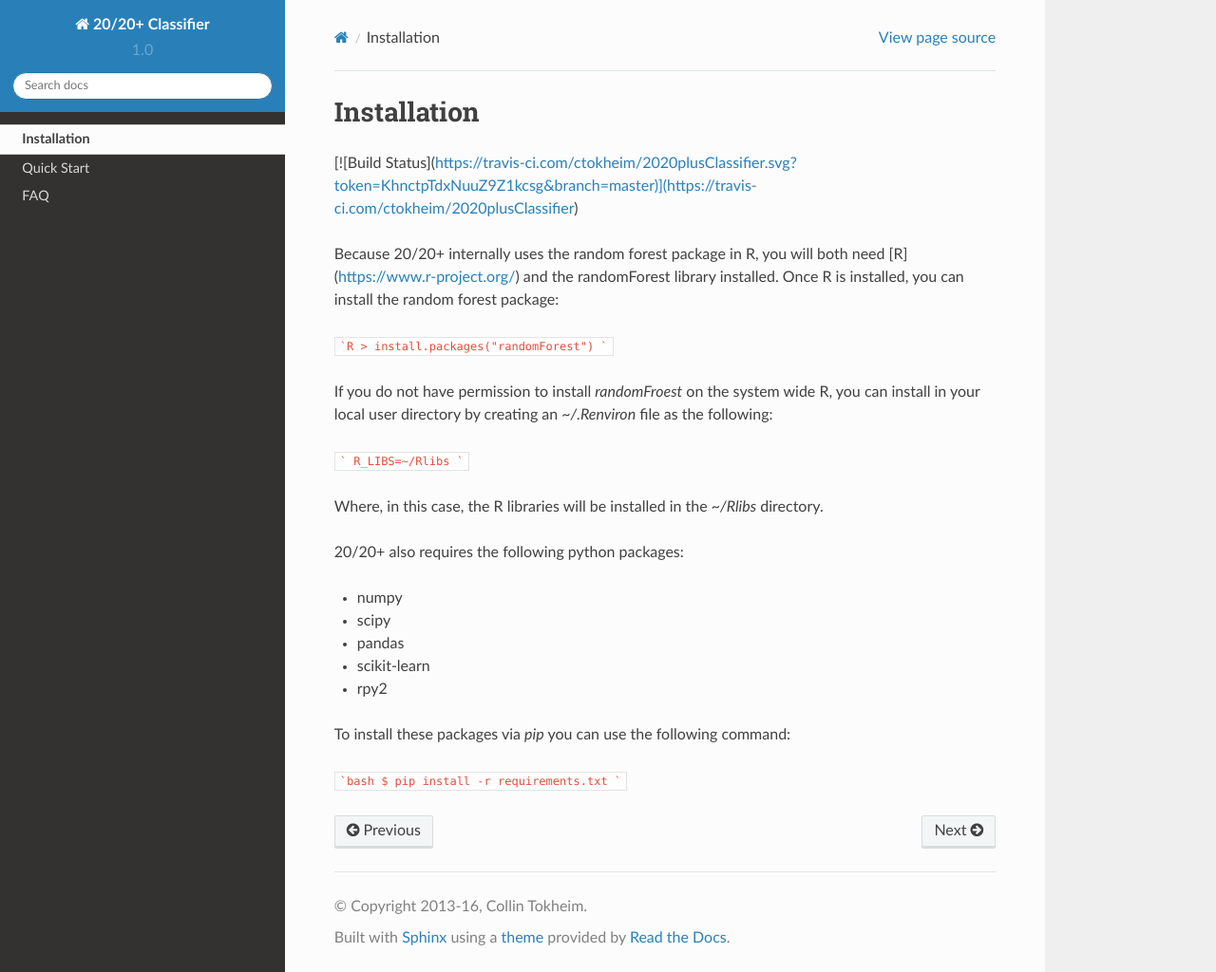
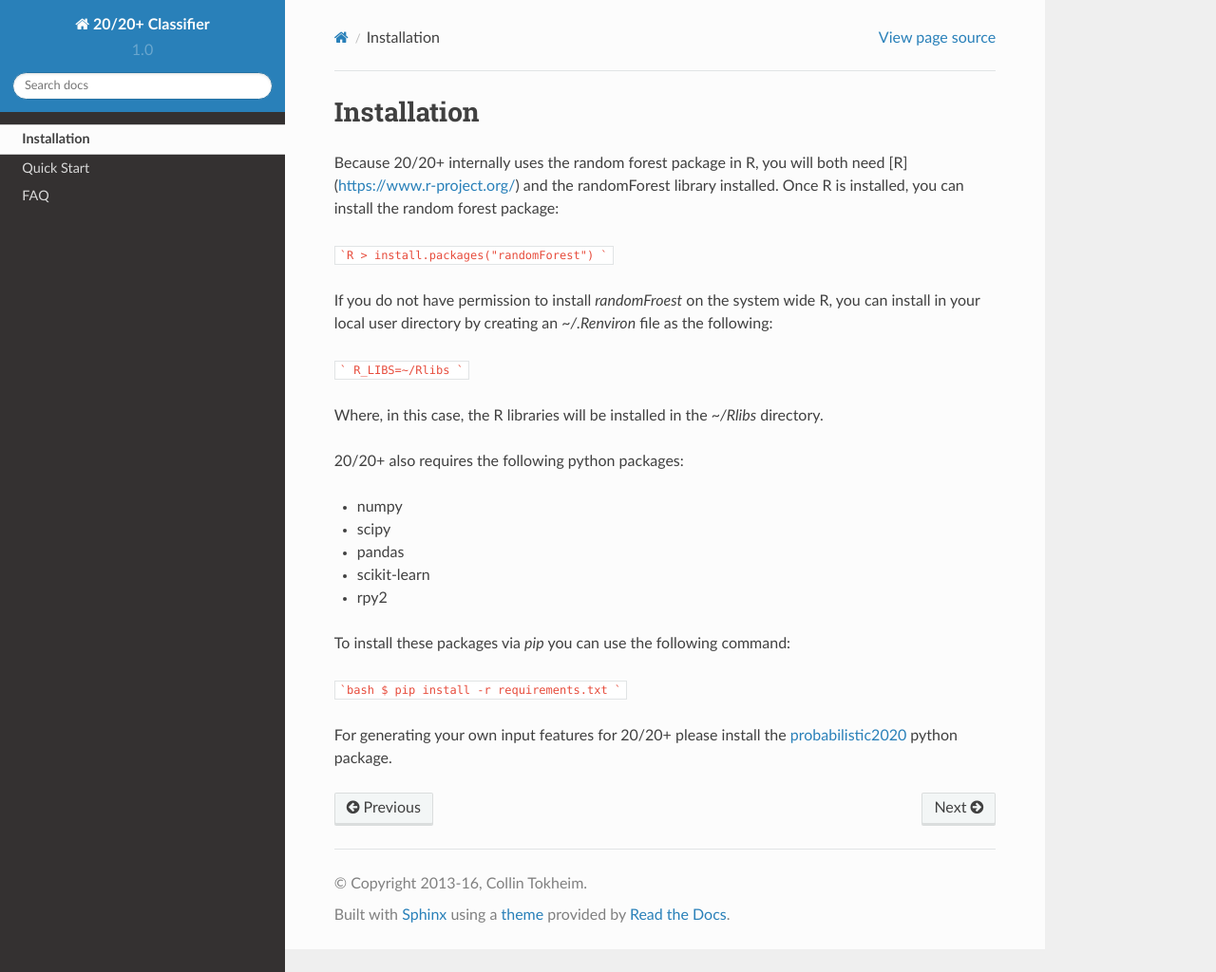
Before and after one commit to KarchinLab/2020plus, a Sphinx documentation site: the page built from doc/installation.rst, in a window 1280 px wide and 1024 px high. Shown: the whole window at 95% size. Built offline with Sphinx 7.4.7 and the Read the Docs theme 2.0.0, drawn with Linux system fonts in a browser that asks for light colours.

Commit message:
Updated install doc

````diff
--- a/doc/installation.rst
+++ b/doc/installation.rst
@@ -1,7 +1,5 @@
 Installation
 ------------
-
-[![Build Status](https://travis-ci.com/ctokheim/2020plusClassifier.svg?token=KhnctpTdxNuuZ9Z1kcsg&branch=master)](https://travis-ci.com/ctokheim/2020plusClassifier)
 
 Because 20/20+ internally uses the random forest package in R, you will both need [R](https://www.r-project.org/) and the randomForest library installed. Once R is installed, you can install the random forest package:
 
@@ -30,3 +28,5 @@
 ```bash
 $ pip install -r requirements.txt
 ```
+
+For generating your own input features for 20/20+ please install the `probabilistic2020 <https://github.com/KarchinLab/probabilistic2020>`_ python package.
````
Also changed, not shown: README.md (+2 -0 lines).
